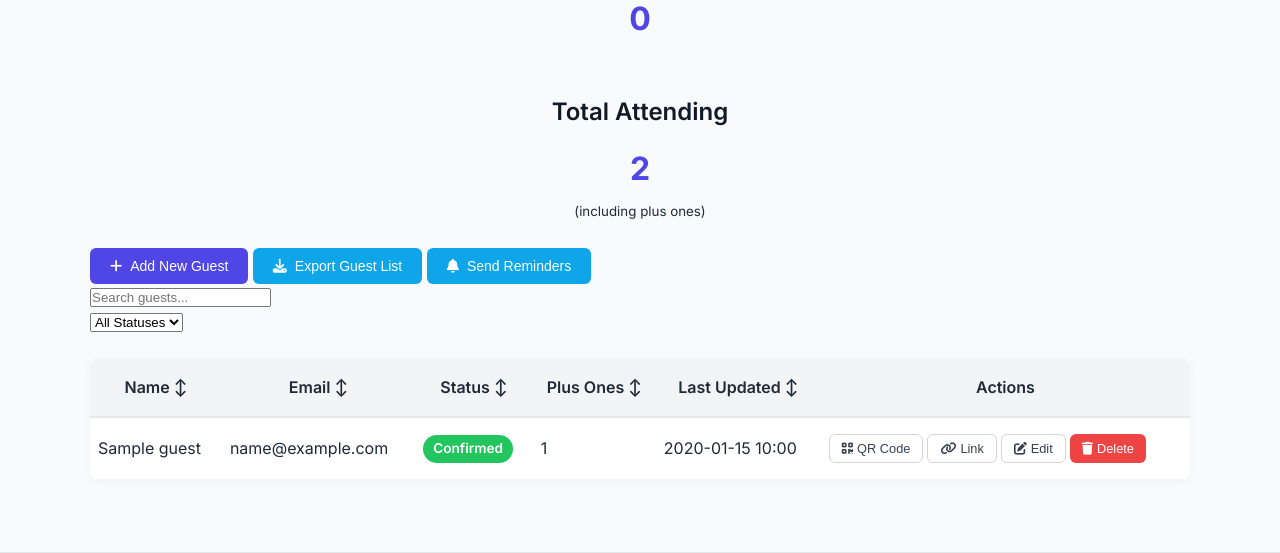
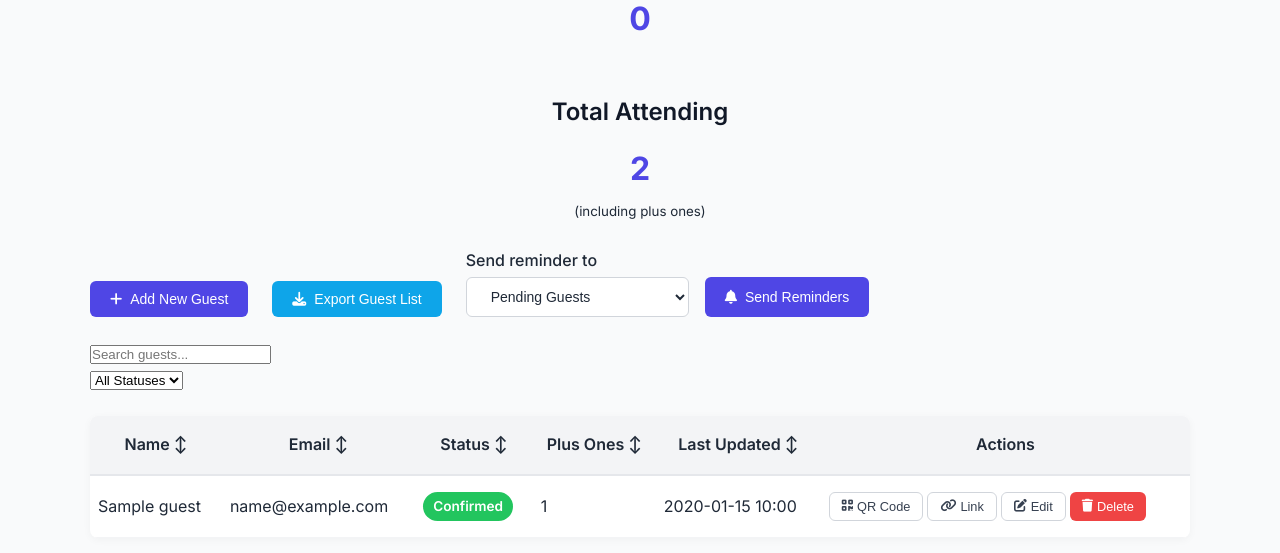
Before and after one commit to anushpranav/Trisect-Event-RSVP-Manager, a Flask app: page /event/1/guests in a window 1280 px wide. Shown: the part 631-1184 px from the top of the page. Run offline with Flask 3, Linux system fonts and the light colour scheme; a user stored in the database is signed in; tables that the repository leaves empty hold one stand-in row (values such as "Sample post"); parts of the project's set-up code (start-up, migrations or seed data) failed here and were passed over; some libraries are stand-ins or nearby versions.

Commit message:
ui updates-2

```diff
--- a/routes.py
+++ b/routes.py
@@ -240,12 +240,19 @@ def send_bulk_reminders(event_id):
     event = Event.query.get_or_404(event_id)
     if event.organizerId != current_user.id:
         return jsonify({'success': False, 'message': 'Unauthorized'}), 403
-    pending_guests = [g for g in event.guests if g.status == 'pending']
+    data = request.get_json()
+    recipient_type = data.get('recipientType', 'pending')
+    if recipient_type == 'pending':
+        guests = [g for g in event.guests if g.status == 'pending']
+    elif recipient_type == 'confirmed':
+        guests = [g for g in event.guests if g.status == 'confirmed']
+    else:
+        guests = [g for g in event.guests if g.status in ('pending', 'confirmed')]
     count = 0
-    for guest in pending_guests:
-        if send_reminder_email(guest, event):
+    for guest in guests:
+        if send_reminder_email(guest, event, recipient_type=guest.status):
             count += 1
-    return jsonify({'success': True, 'message': f'Reminders sent to {count} pending guests.'})
+    return jsonify({'success': True, 'message': f'Reminders sent to {count} {recipient_type} guests.'})
 
 @routes.route('/event/<int:event_id>/guests/export')
 @login_required
--- a/static/styles.css
+++ b/static/styles.css
@@ -926,3 +926,31 @@ h6 { font-size: 1rem; }
         margin: 2rem auto;
     }
 }
+
+/* Professional actions bar for guest list */
+.actions-bar {
+    display: flex;
+    justify-content: space-between;
+    align-items: center;
+    gap: 1rem;
+    margin-bottom: 1.5rem;
+}
+.actions-bar .left-actions,
+.actions-bar .right-actions {
+    display: flex;
+    flex-direction: row;
+    align-items: center;
+    gap: 1rem;
+}
+.actions-bar .right-actions .dropdown-group {
+    display: flex;
+    flex-direction: column;
+    align-items: flex-start;
+    margin-right: 0.5rem;
+}
+.actions-bar select#reminderRecipient {
+    min-width: 180px;
+    background: #fff;
+    color: var(--gray-800);
+    border: 1px solid var(--gray-300);
+}
--- a/templates/guest_list.html
+++ b/templates/guest_list.html
@@ -33,16 +33,26 @@
         </div>
     </div>
 
-    <div class="actions-bar">
+    <div class="actions-bar" style="display: flex; justify-content: flex-start; align-items: flex-end; gap: 1.5rem; margin-bottom: 1.5rem;">
         <button onclick="showAddGuestModal()" class="btn btn-primary">
             <i class="fas fa-plus"></i> Add New Guest
         </button>
         <button onclick="exportGuestList()" class="btn btn-secondary">
             <i class="fas fa-download"></i> Export Guest List
         </button>
-        <button onclick="sendBulkReminders()" class="btn btn-secondary">
-            <i class="fas fa-bell"></i> Send Reminders
-        </button>
+        <div style="display: flex; flex-direction: column; align-items: flex-start; gap: 0.25rem;">
+            <label for="reminderRecipient" style="font-weight: 500; text-align: left;">Send reminder to</label>
+            <div style="display: flex; flex-direction: row; gap: 1rem; align-items: center;">
+                <select id="reminderRecipient" class="btn btn-secondary" style="height: 40px;">
+                    <option value="pending">Pending Guests</option>
+                    <option value="confirmed">Confirmed Guests</option>
+                    <option value="all">All (Pending + Confirmed)</option>
+                </select>
+                <button onclick="sendBulkReminders()" class="btn btn-primary" style="height: 40px;">
+                    <i class="fas fa-bell"></i> Send Reminders
+                </button>
+            </div>
+        </div>
     </div>
 
     <div class="guest-list-wrapper">
@@ -371,16 +381,18 @@ function exportGuestList() {
 }
 
 // Send bulk reminders
-async function sendBulkReminders() {
-    try {
-        const response = await fetch(`/event/{{ event.id }}/guests/remind`, {
-            method: 'POST'
-        });
-        const result = await response.json();
+function sendBulkReminders() {
+    const recipientType = document.getElementById('reminderRecipient').value;
+    fetch(`/event/{{ event.id }}/guests/remind`, {
+        method: 'POST',
+        headers: { 'Content-Type': 'application/json' },
+        body: JSON.stringify({ recipientType })
+    })
+    .then(response => response.json())
+    .then(result => {
         showToast(result.message, result.success ? 'success' : 'error');
-    } catch (error) {
-        showToast('Failed to send reminders', 'error');
-    }
+    })
+    .catch(() => showToast('Failed to send reminders', 'error'));
 }
 
 async function editGuest(guestId) {
```
Also changed, not shown: email_utils.py (+12 -7 lines), templates/reminder.html (+6 -1 lines).
